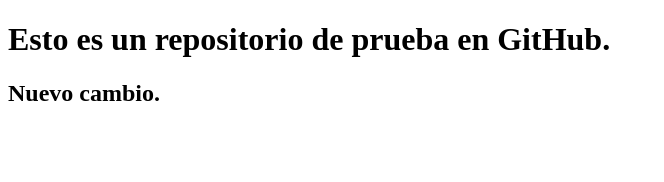
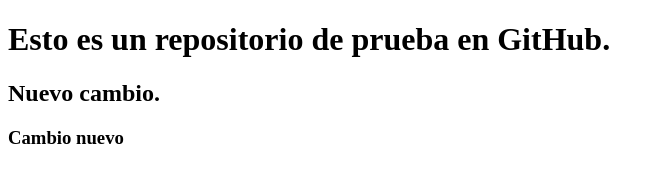
Before and after one commit to silviaeugenia/pruebaGitHub, a plain HTML site: page index.html in a window 1280 px wide. Shown: the whole page, without its empty margins (0-664 px from the left). Drawn offline with Linux system fonts and the light colour scheme.

Commit message:
Update index.html
H3 nuevo

```diff
--- a/index.html
+++ b/index.html
@@ -6,6 +6,6 @@
 <body>
 	<h1>Esto es un repositorio de prueba en GitHub.</h1>
 	<h2>Nuevo cambio.</h2>
-
+	<h3>Cambio nuevo</h3>
 </body>
 </html>
```
